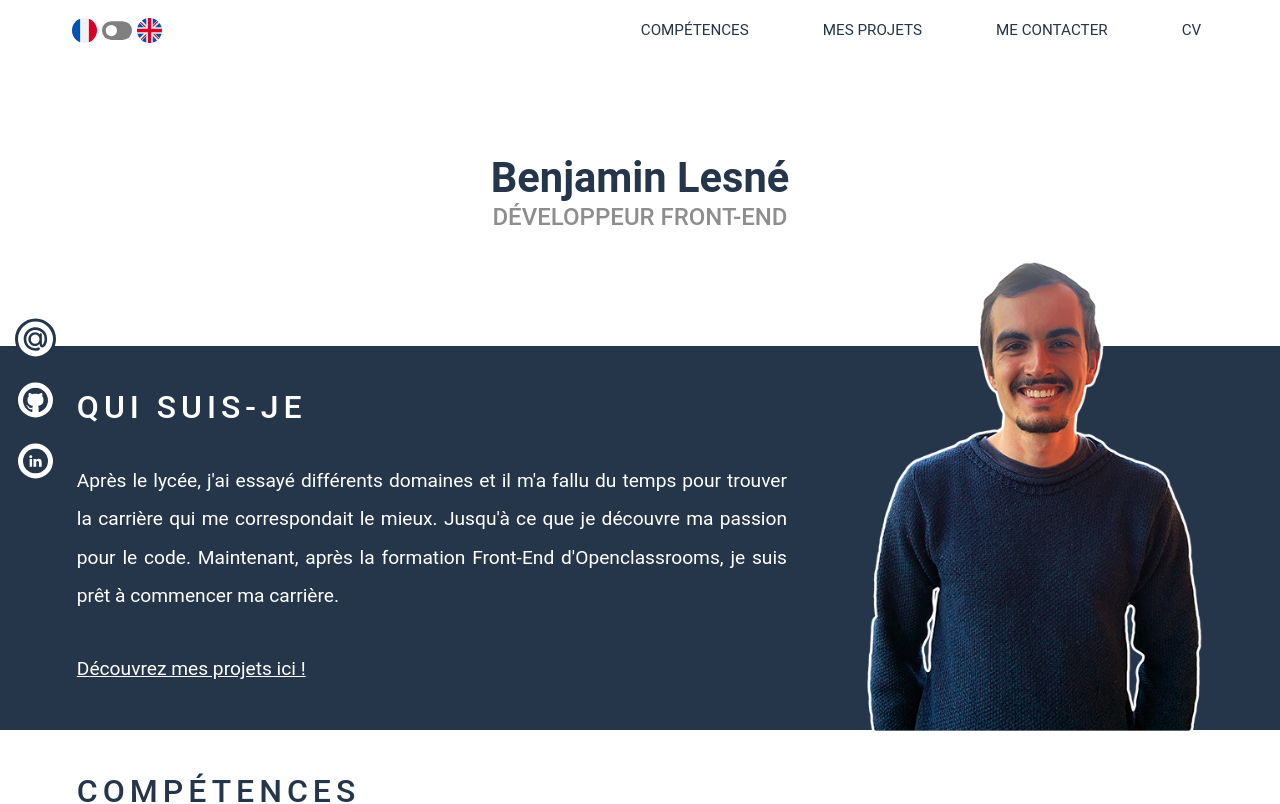
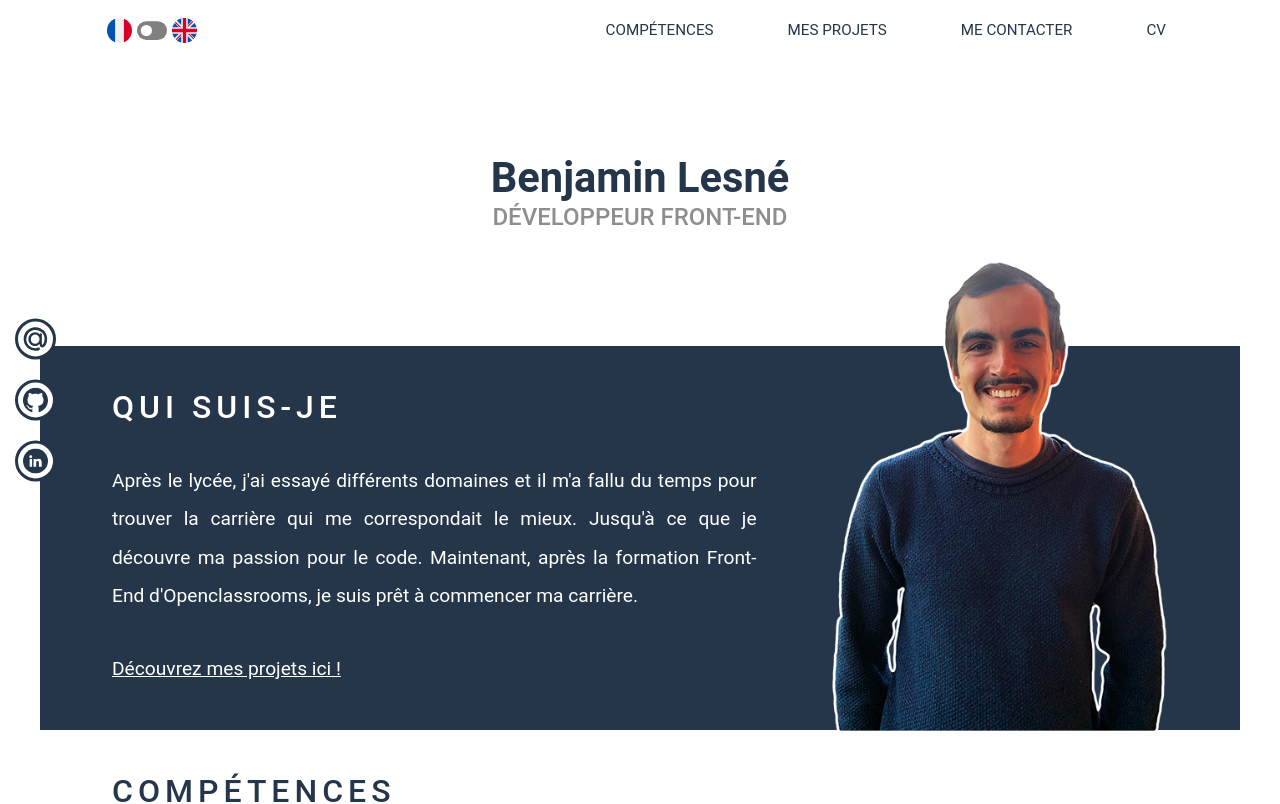
Before and after one commit to BenjaminLesne/Portfolio_03012022, a React (Create React App) app: page / in a window 1280 px wide. Shown: the top 804 px of the page. Built offline with nearby package versions, Linux system fonts and the light colour scheme.

Commit message:
[STYLE] reduce the size of couple elements, everything was too big on desktop screen > 1200px

```diff
--- a/src/App.css
+++ b/src/App.css
@@ -3,7 +3,7 @@
 
 body {
   color: var(--primary-color);
-  max-width: 1400px;
+  max-width: 1200px;
   margin: auto;
 }
 
@@ -15,7 +15,7 @@ body {
 
 .section-heading {
   text-transform: uppercase;
-  font-size: clamp(1.5rem, 2.5vw, 2.25rem);
+  font-size: clamp(1.5rem, 2.5vw, 2rem);
   font-weight: 500;
   margin: 0;
   margin-bottom: 30px;
--- a/src/Components/AboutMe/AboutMe.css
+++ b/src/Components/AboutMe/AboutMe.css
@@ -31,7 +31,7 @@
 
 .AboutMe__story {
   font-size: var(--about-me-font-size);
-  line-height: clamp(0.75rem, calc(1.5vw * 2), calc(1.35rem * 2));
+  line-height: clamp(0.75rem, calc(1.5vw * 2), calc(1.25rem * 2));
   text-align: justify;
 }
 
--- a/src/styles/variables.css
+++ b/src/styles/variables.css
@@ -9,11 +9,11 @@
   --header-anchor-padding: 5px;
   --button-hover-transition: 0.4s ease-in-out;
   --aside-transition-icon: 0.25s cubic-bezier(0.645, 0.045, 0.355, 1);
-  --project-width: calc(clamp(270px, 25vw, 397px));
+  --project-width: calc(clamp(270px, 25vw, 338px));
   --project-height: calc(var(--project-width) / 3 * 2);
   --skills-section-big-gap: 50px;
   --skills-section-medium-gap: 30px;
-  --about-me-font-size: clamp(1.1rem, 1.5vw, 1.35rem);
+  --about-me-font-size: clamp(1.1rem, 1.5vw, 1.25rem);
   --burger-button-slice-gap: 9px;
   --burger-button-slice-width: 30px;
   --burger-button-slice-border-width: 2px;
```
